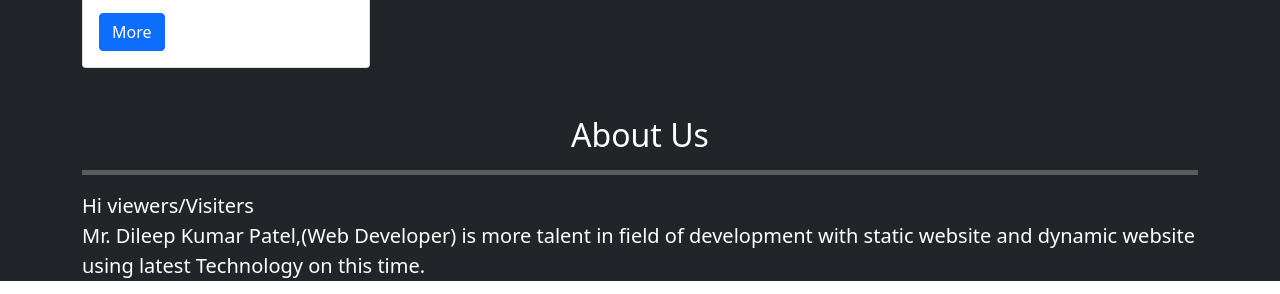
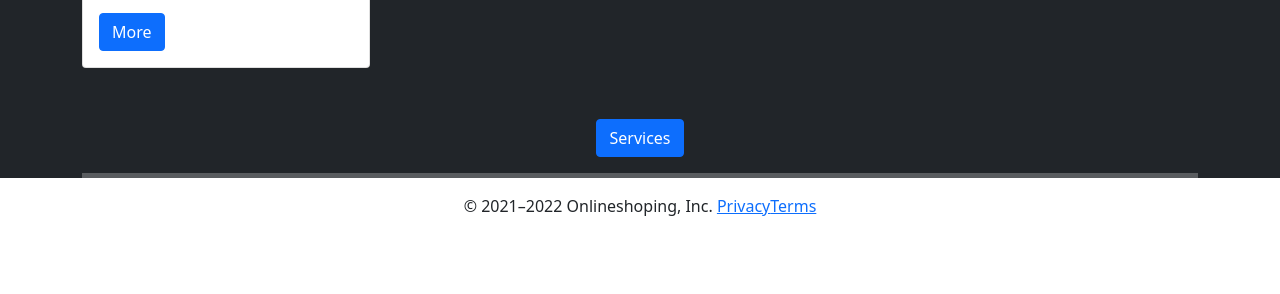
Before and after one commit to Dileepkumarpatelpalamu/onlineshoping, a plain HTML site: page index.html in a window 1280 px wide. Shown: the part 1447-1741 px from the top of the page. After the commit the page ends 1681 px from the top, so only its background shows below. Drawn offline with Linux system fonts and the light colour scheme.

Commit message:
Updated index.html

```diff
--- a/index.html
+++ b/index.html
@@ -107,14 +107,18 @@
 <div class="container-fluid bg-dark">
 	<div class="container">
 		<a name ="about"></a>
-		<h2 class="text-white text-center pt-5">About Us</h2>
+		<h2 class="text-white text-center pt-5"><button type="" class="btn btn-primary">Services</button></h2>
 		<hr class="w-100 bg-white text-center" style="height: 5px;">
-		<p class="text-justify text-white fs-5">
-            	Hi viewers/Visiters<br>
-				Mr. Dileep Kumar Patel,(Web Developer) is more talent in field of development with static website and dynamic website using latest Technology on this time.
-        </p>
+
 	</div>
+
 </div>
+<div class="container my-2">
+	<footer class="container text-center">
+
+	    <p>© 2021–2022 Onlineshoping, Inc. <a href="#">Privacy</a><a href="#">Terms</a></p>
+  </footer>
+	</div>
 <script src="bootstrap/js/bootstrap.min.js"></script>
 </body>
 </html>
```
